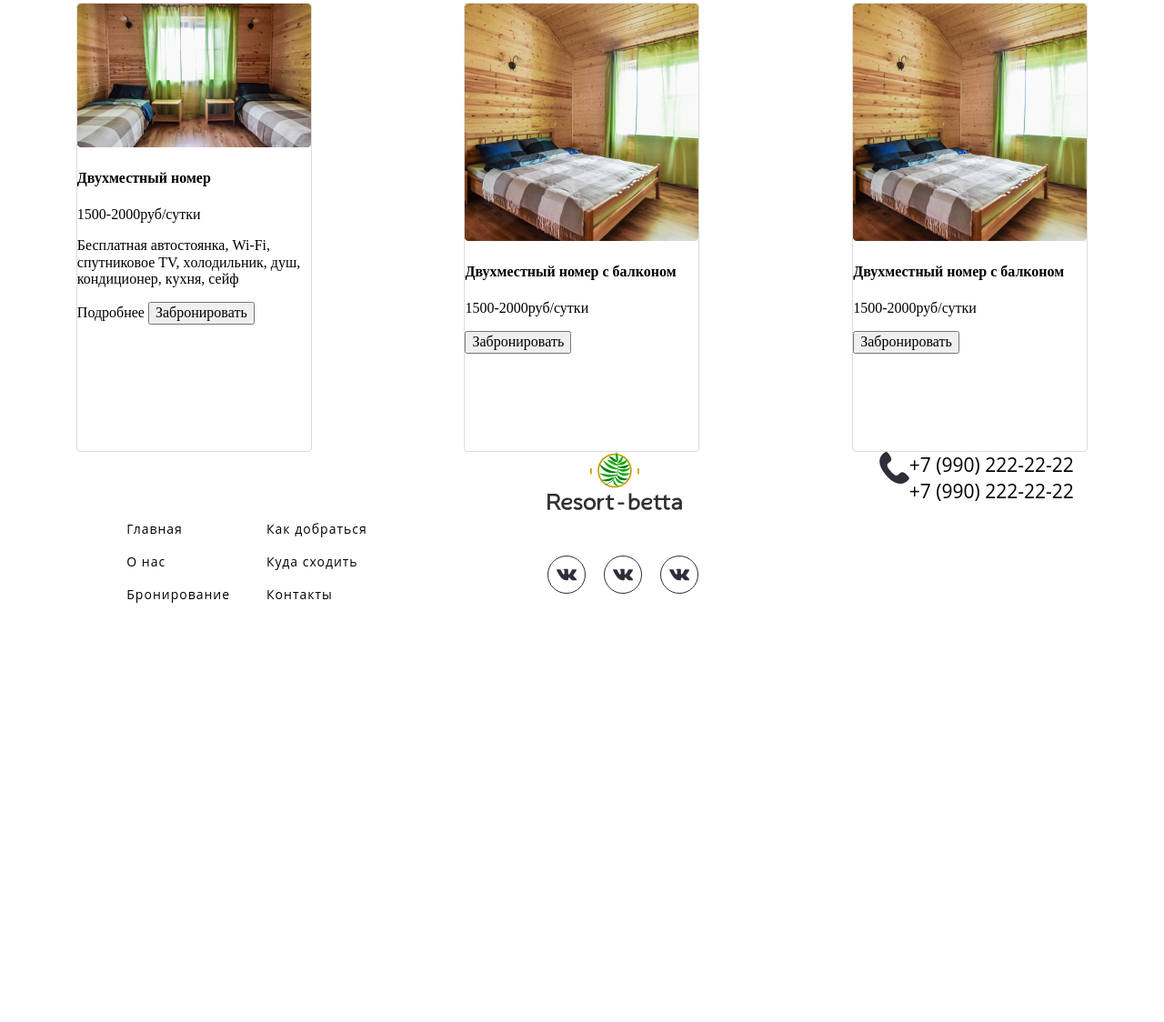
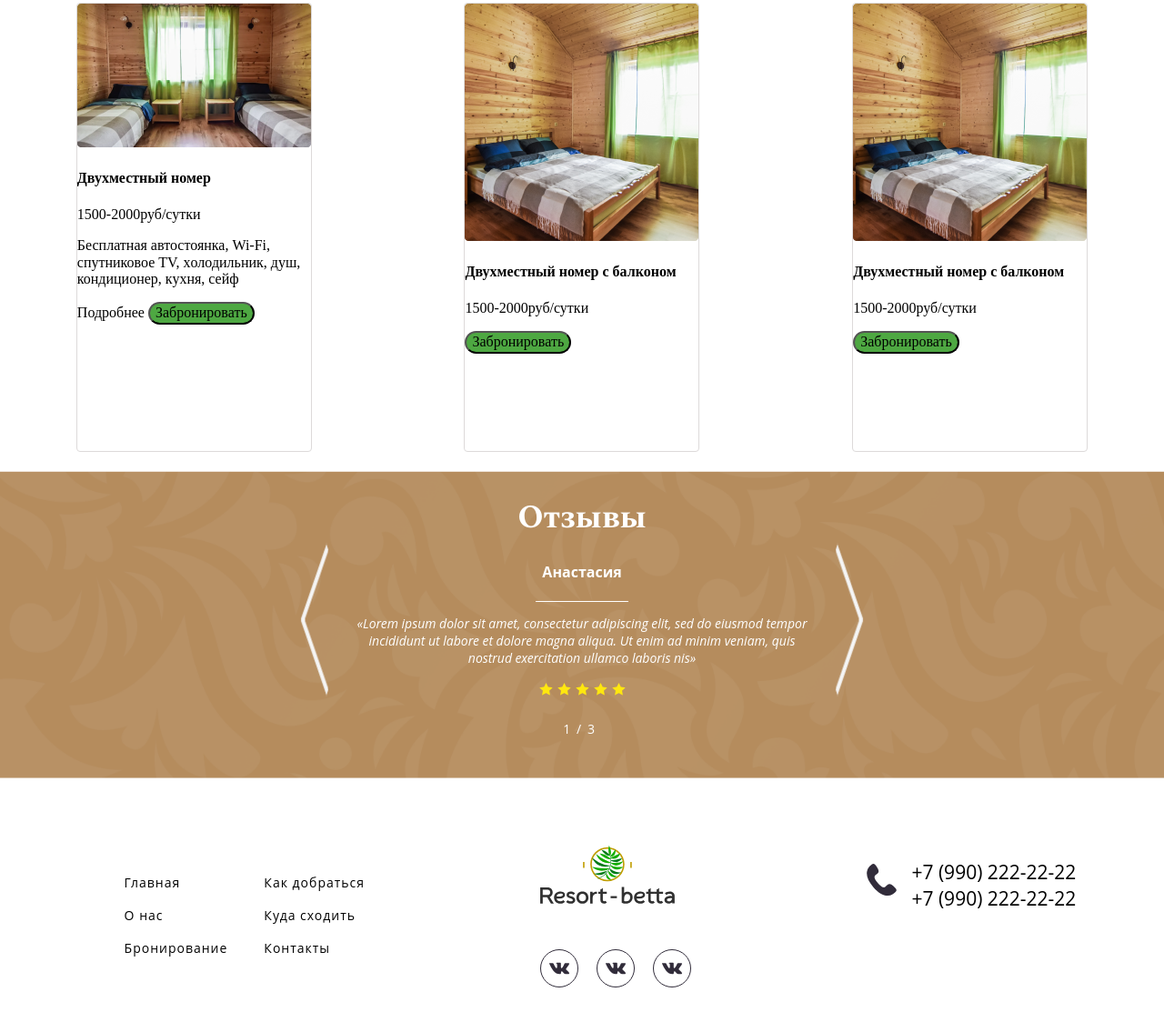
Before and after one commit to dianaveselkina/resort, a plain HTML site: page index.html in a window 1280 px wide. Shown: the part 1757-2881 px from the top of the page at 91% size. Before the commit the page ends 2445 px from the top, so only its background shows below. Drawn offline with Linux system fonts and the light colour scheme.

Commit message:
block reviews

```diff
--- a/css/style.css
+++ b/css/style.css
@@ -156,19 +156,83 @@ margin-left: -50px;
   border-radius: 4px;
   position: relative;
 }
-/* .card{
+.card button{
   background: #4EA842;
   border-radius: 22.5px;
-} */
+}
+.reviews{
+  background-image: url('../images/Mask.png');
+  display: flex;
+  flex-direction: column;
+  padding-top: 45px;
+  padding-bottom: 37px;
+  height: 300px;
+  background-repeat: no-repeat;
+  background-size: cover;
+  background-position: center center;
+  align-items: center;
+}
+.reviews-title{
+font-family: 'Spectral';
+font-style: normal;
+font-weight: 700;
+font-size: 36px;
+line-height: 55px;
+text-align: center;
+color: #FFFFFF;
+margin: 0;
+}
+.reviews-content{
+  display: flex;
+  width: 620px;
+}
+.reviews-content-block{
+  display: flex;
+  flex-direction: column;
+  justify-content: center;
+  align-items: center;
+}
+.reviews-content-block h4{
+font-family: 'Open Sans';
+font-style: normal;
+font-weight: 700;
+font-size: 16px;
+line-height: 22px;
+text-align: center;
+color: #FFFFFF;
+}
+.reviews-content-block-text{
+font-family: 'Open Sans';
+font-style: italic;
+font-weight: 400;
+font-size: 14px;
+line-height: 19px;
+text-align: center;
+color: #FFFFFF;
+margin-bottom: 18px;
+}
+.reviews-footer{
+font-family: 'Open Sans';
+font-style: normal;
+font-weight: 400;
+font-size: 14px;
+line-height: 19px;
+text-align: center;
+letter-spacing: 6.8px;
+color: #FFFFFF;
+margin-top: 26px;
+}
  .footer{
   display: flex;
   flex-direction: row;
   justify-content: space-around;
+  padding-top: 66px;
+  padding-bottom: 48px;
 }
 .footer-content{
   display: flex;
   flex-direction: row;
-  padding-top: 66px;
+  padding-top: 0;
 }
  .nav-footer{
   display: flex;
@@ -186,9 +250,9 @@ margin-top: 8.5px;
 margin-bottom: 8.5px;
  }
  .nav-footer-item:first-child{
-
+margin-top: 0;
  }
- .footer-content{
+ .footer-content1{
   margin-top: -15px;
  }
  .social-list{
@@ -220,6 +284,8 @@ margin-bottom: 8.5px;
   color: #312c3a;
   width: 33px;
   height: 35px;
+  margin-top: 5px;
+  margin-right: 16px;
 }
 .footer-content-tel p{
   padding: 0;
--- a/index.html
+++ b/index.html
@@ -73,6 +73,22 @@
         <button>Забронировать</button>
       </div>
     </div>
+    <section class="reviews">
+      <h3 class="reviews-title">Отзывы</h3>
+      <div class="reviews-content">
+        <img src="./images/Group 2 Copy.png" alt="Стрелка предыдущее">
+        <div class="reviews-content-block">
+          <h4>Анастасия</h4>
+          <img src="./images/Rectangle Copy 5.png" alt="Подчеркивание">
+          <p class="reviews-content-block-text">
+            «Lorem ipsum dolor sit amet, consectetur adipiscing elit, sed do eiusmod tempor incididunt ut labore et dolore magna aliqua. Ut enim ad minim veniam, quis nostrud exercitation ullamco laboris nis»
+          </p>
+          <img src="./images/Stars.png">
+        </div>
+        <img src="./images/Group 2.png" alt="Стрелка следущее">
+      </div>
+      <p class="reviews-footer">1/3</p>
+    </section>
     </section>
   <footer class="footer">
     <div class="footer-content">
```
Also changed, not shown: images/Mask.png (renamed from images/Mask Group.png), images/Rectangle Copy 5.png (added), images/Stars.png (added), images/Stars.svg (added).
